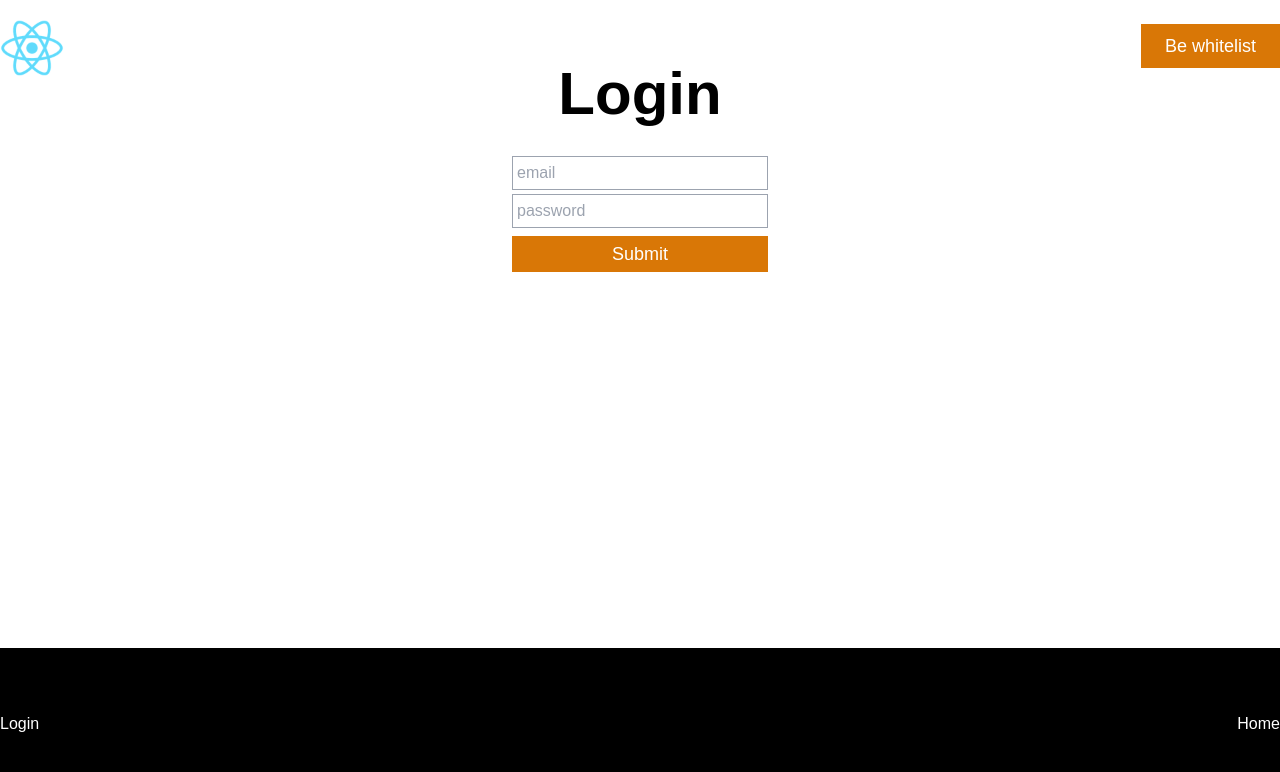
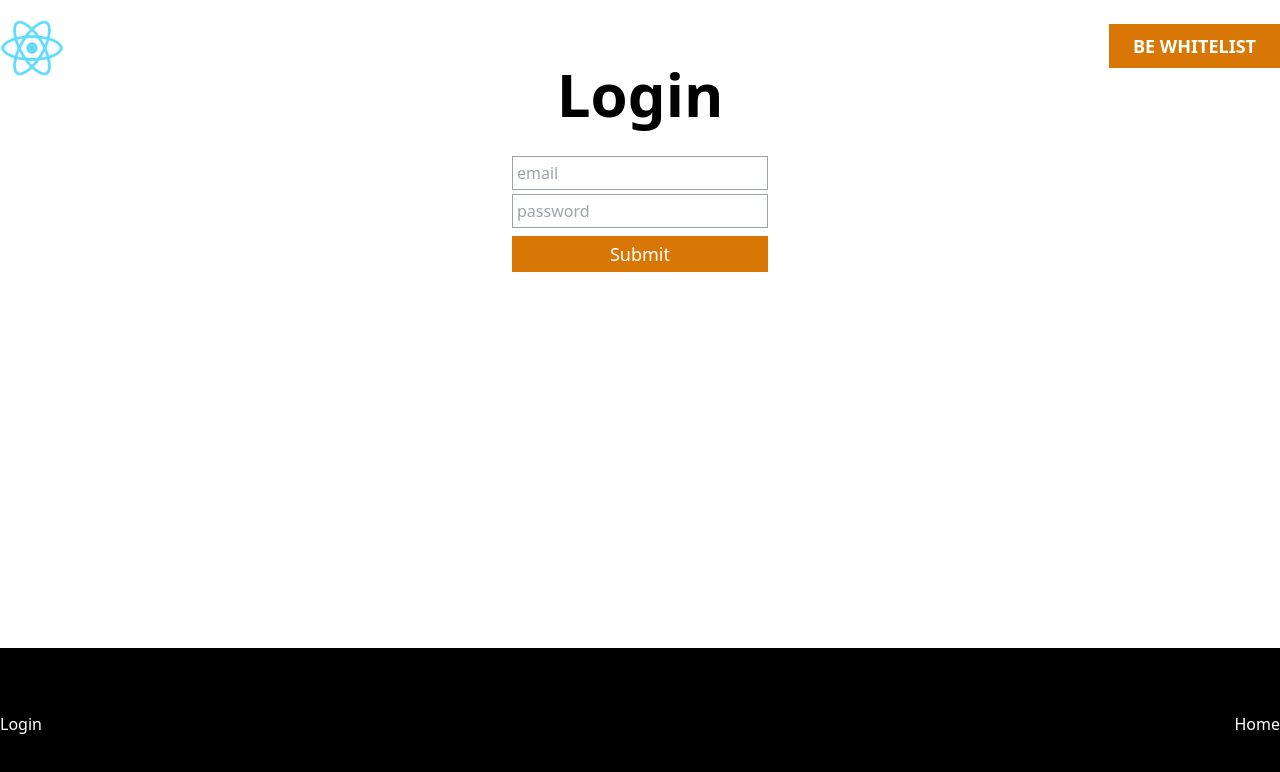
Before and after one commit to Kazimir42/Kazi_dApp_nft, a React (Create React App) app: page /login in a window 1280 px wide. Shown: the top 772 px of the page. Built offline with nearby package versions, Linux system fonts and the light colour scheme; no server answers; the HTML template or start-up script is replaced by a standard one.

Commit message:
add fontawesome

```diff
--- a/package.json
+++ b/package.json
@@ -3,11 +3,16 @@
   "version": "0.1.0",
   "private": true,
   "dependencies": {
+    "@fortawesome/fontawesome-svg-core": "^6.1.1",
+    "@fortawesome/free-solid-svg-icons": "^6.1.1",
+    "@fortawesome/react-fontawesome": "^0.1.18",
     "@testing-library/jest-dom": "^5.16.4",
     "@testing-library/react": "^13.1.1",
     "@testing-library/user-event": "^13.5.0",
     "ethers": "^5.6.4",
     "firebase": "^9.6.11",
+    "install": "^0.13.0",
+    "npm": "^8.8.0",
     "react": "^18.0.0",
     "react-dom": "^18.0.0",
     "react-router-dom": "^6.3.0",
@@ -39,6 +44,7 @@
     ]
   },
   "devDependencies": {
+    "@fortawesome/free-brands-svg-icons": "^6.1.1",
     "@webpack-cli/generators": "^2.4.2",
     "assert": "^2.0.0",
     "autoprefixer": "^10.4.4",
--- a/src/components/StepButton.js
+++ b/src/components/StepButton.js
@@ -8,16 +8,16 @@ function StepButton(props) {
     switch (currentStep)
     {
         case 'Before':
-            return <Link className="h-fit block px-6 py-2 block bg-amber-600 text-lg text-white w-fit text-center mb-1" to='/whitelist'>Be whitelist</Link>
+            return <Link className="h-fit font-semibold uppercase block px-6 py-2 block bg-amber-600 text-lg text-white w-fit text-center mb-1" to='/whitelist'>Be whitelist</Link>
             break
         case 'Presale':
-            return <Link className="h-fit block px-6 py-2 block bg-amber-600 text-lg text-white w-fit text-center mb-1" to='/premint'>Premint</Link>
+            return <Link className="h-fit font-semibold uppercase block px-6 py-2 block bg-amber-600 text-lg text-white w-fit text-center mb-1" to='/premint'>Premint</Link>
             break
         case 'Sale':
-            return <Link className="h-fit block px-6 py-2 block bg-amber-600 text-lg text-white w-fit text-center mb-1" to='/mint'>Mint</Link>
+            return <Link className="h-fit font-semibold uppercase block px-6 py-2 block bg-amber-600 text-lg text-white w-fit text-center mb-1" to='/mint'>Mint</Link>
             break
         case 'SoldOut':
-            return <Link className="h-fit block px-6 py-2 block bg-amber-600 text-lg text-white w-fit text-center mb-1" to=''>View on OpenSea</Link>
+            return <Link className="h-fit font-semibold uppercase block px-6 py-2 block bg-amber-600 text-lg text-white w-fit text-center mb-1" to=''>View on OpenSea</Link>
             break
     }
 }
--- a/src/index.css
+++ b/src/index.css
@@ -4,7 +4,6 @@
 
 body {
   margin: 0;
-  font-family: "Arial";
   -webkit-font-smoothing: antialiased;
   -moz-osx-font-smoothing: grayscale;
 }
--- a/src/partials/Header.js
+++ b/src/partials/Header.js
@@ -1,14 +1,13 @@
 import {Link} from "react-router-dom";
-import { useLocation } from "react-router-dom"
-import { signOut } from 'firebase/auth'
-import { auth } from '../firebase'
-import {useAuthValue} from "../context/AuthContext";
 import StepButton from "../components/StepButton";
+import { FontAwesomeIcon } from '@fortawesome/react-fontawesome'
+import { library } from '@fortawesome/fontawesome-svg-core'
+import { faDiscord, faTwitter } from '@fortawesome/free-brands-svg-icons'
+
+library.add(faDiscord, faTwitter);
 
 
 function Header() {
-    const sampleLocation = useLocation();
-    const {currentUser} = useAuthValue();
 
     return (
         <header className="py-4 absolute w-full">
@@ -16,7 +15,18 @@ function Header() {
                 <Link to="/">
                     <img src="logo192.png" className="h-16" />
                 </Link>
-                <StepButton />
+                <div className="flex flex-row items-center gap-8">
+                    <div className="flex flex-row items-center gap-4">
+                        <Link to="/">
+                            <FontAwesomeIcon className="text-white h-8" icon="fa-brands fa-twitter" />
+                        </Link>
+                        <Link to="/">
+                            <FontAwesomeIcon className="text-white h-8" icon="fa-brands fa-discord" />
+                        </Link>
+                    </div>
+                    <StepButton />
+                </div>
+
             </div>
         </header>
     )
```
Also changed, not shown: 1 other file (tests, documents, lock files or other folders).
